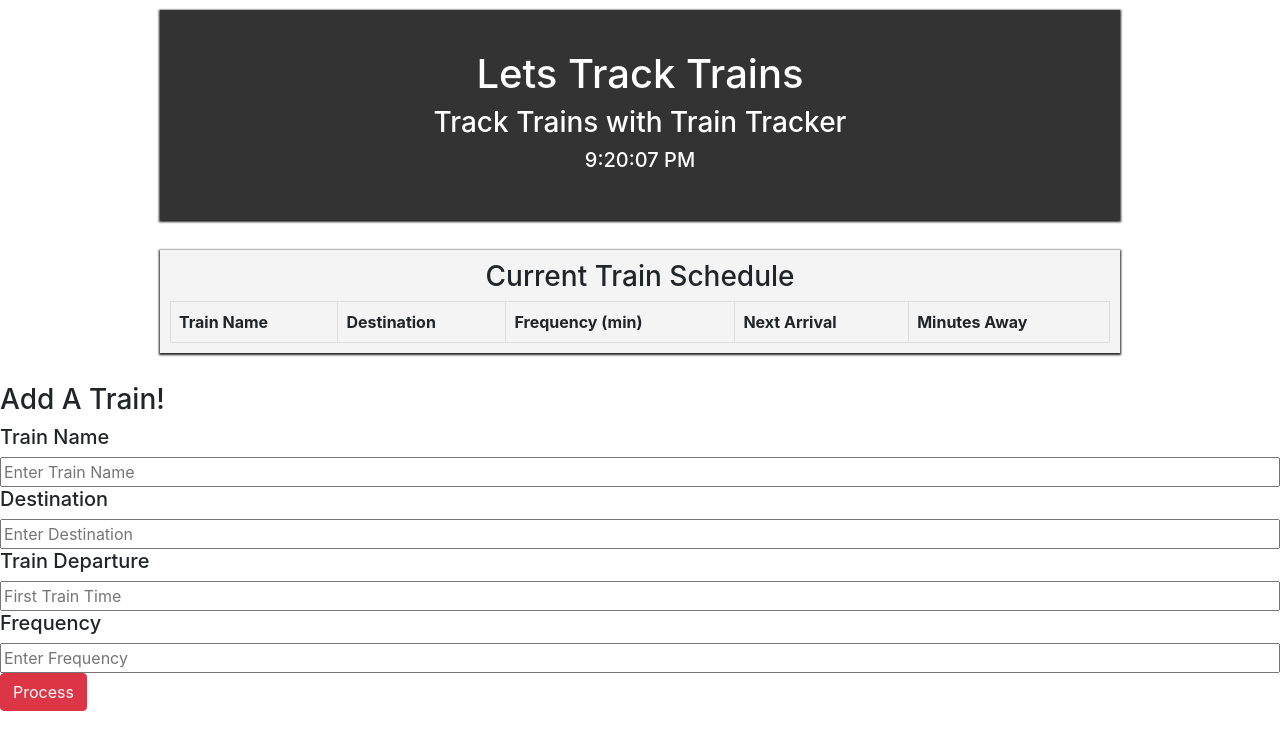
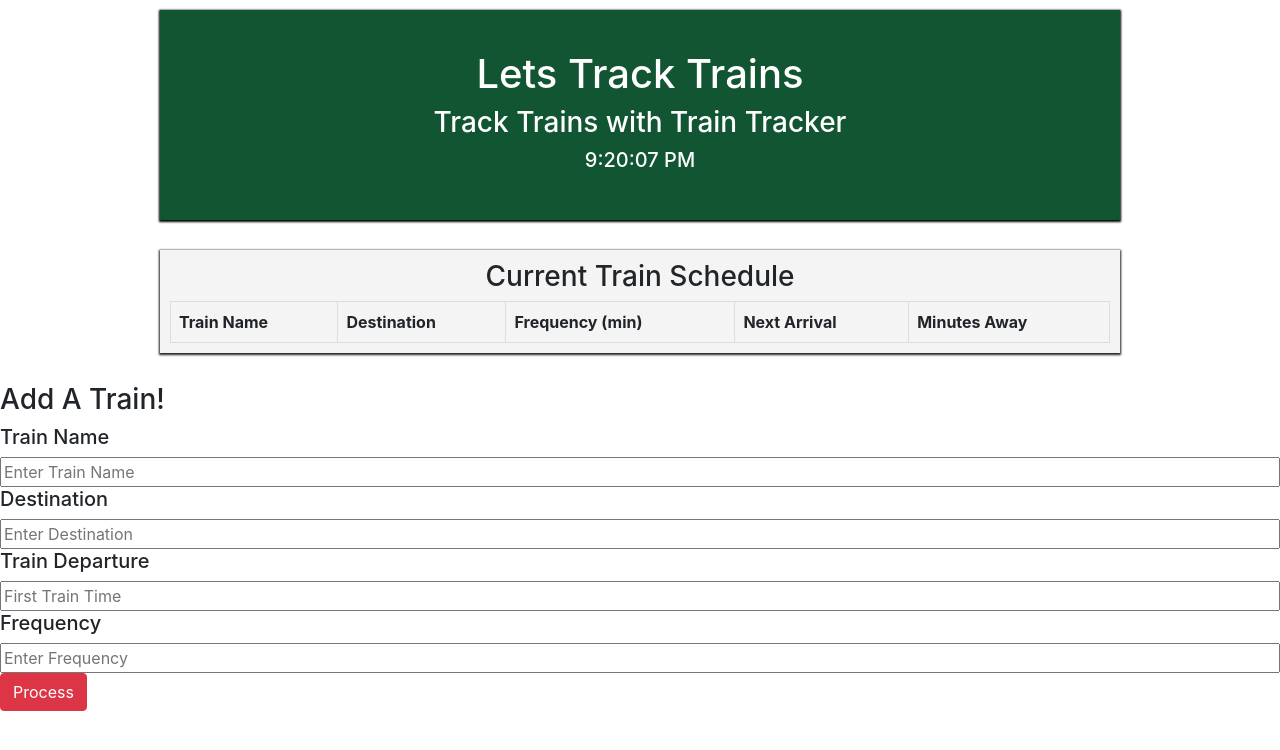
Before and after one commit to kpoole133/traintracker, a plain HTML site: page index.html in a window 1280 px wide. Drawn offline with nearby package versions, Linux system fonts and the light colour scheme; no server answers.

Commit message:
css changes

```diff
--- a/style.css
+++ b/style.css
@@ -6,8 +6,8 @@
     color: white;
     margin: 10px auto 30px auto;
     padding: 40px;
-    background-color: #333;
-    box-shadow: 0 1px 2px 1px #222;
+    background-color: #153f;
+    box-shadow: 0 1px 2px 1px black;
   }
 
   .head {
```
Also changed, not shown: app.js (+0 -8 lines), index.html (+0 -1 lines).
